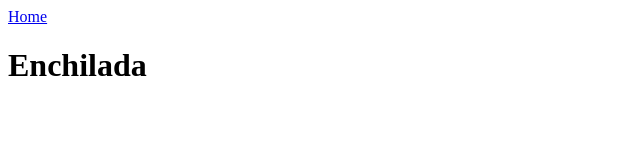
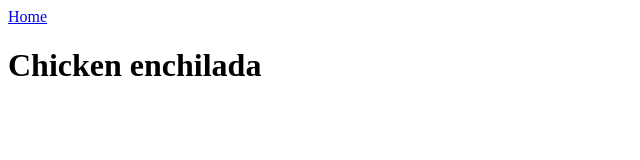
Before and after one commit to Sasasaki175/odin-recipes, a plain HTML site: page recipes/chicken_enchilada.html in a window 1280 px wide. Shown: the whole page, without its empty margins (0-640 px from the left). Drawn offline with Linux system fonts and the light colour scheme.

Commit message:
Change recipe name to Chicken enchilada

```diff
--- a/recipes/chicken_enchilada.html
+++ b/recipes/chicken_enchilada.html
@@ -6,6 +6,6 @@
   </head>
   <body>
     <a href="../index.html">Home</a>
-    <h1>Enchilada</h1>
+    <h1>Chicken enchilada</h1>
   </body>
 </html>
```
